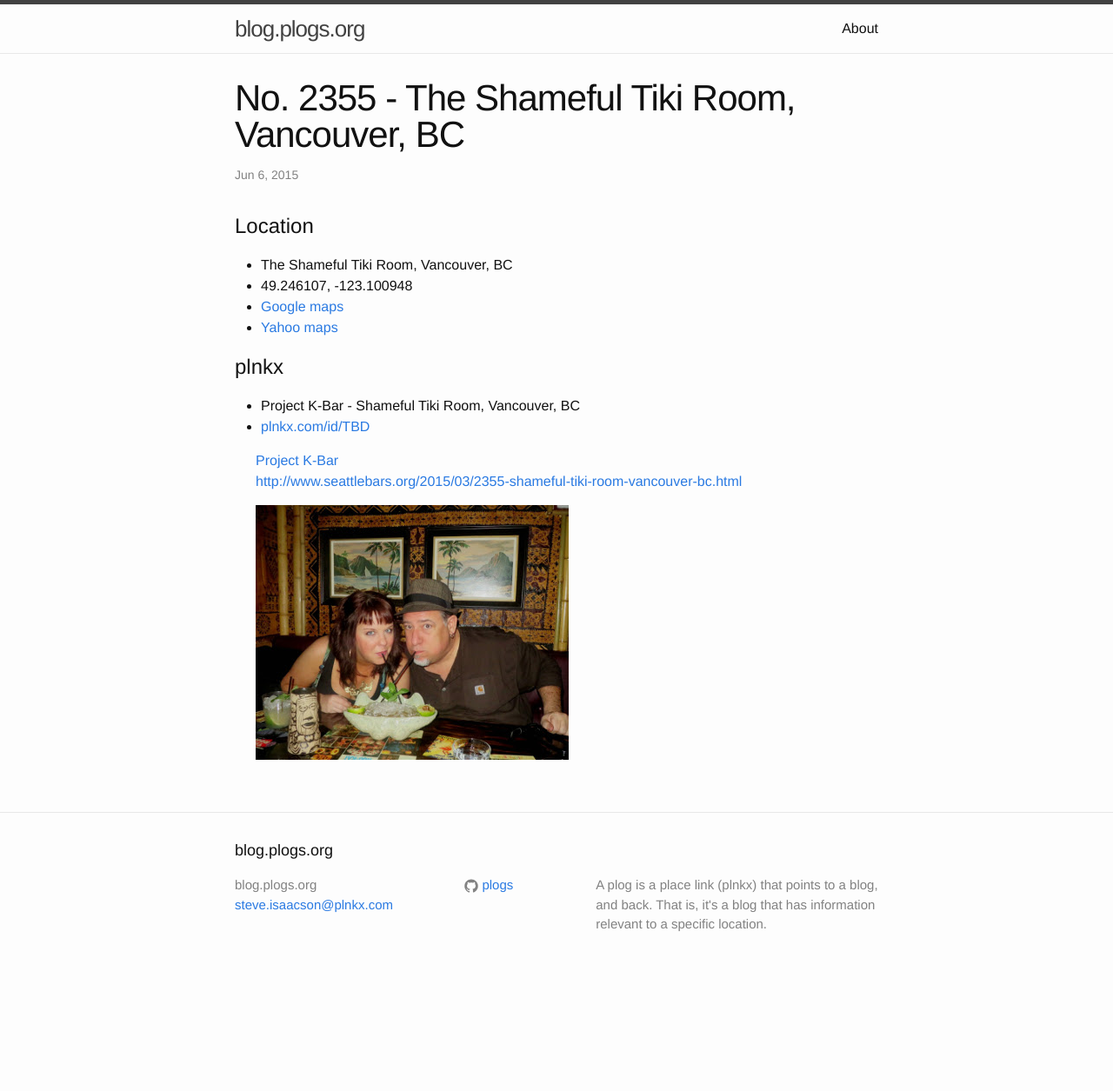
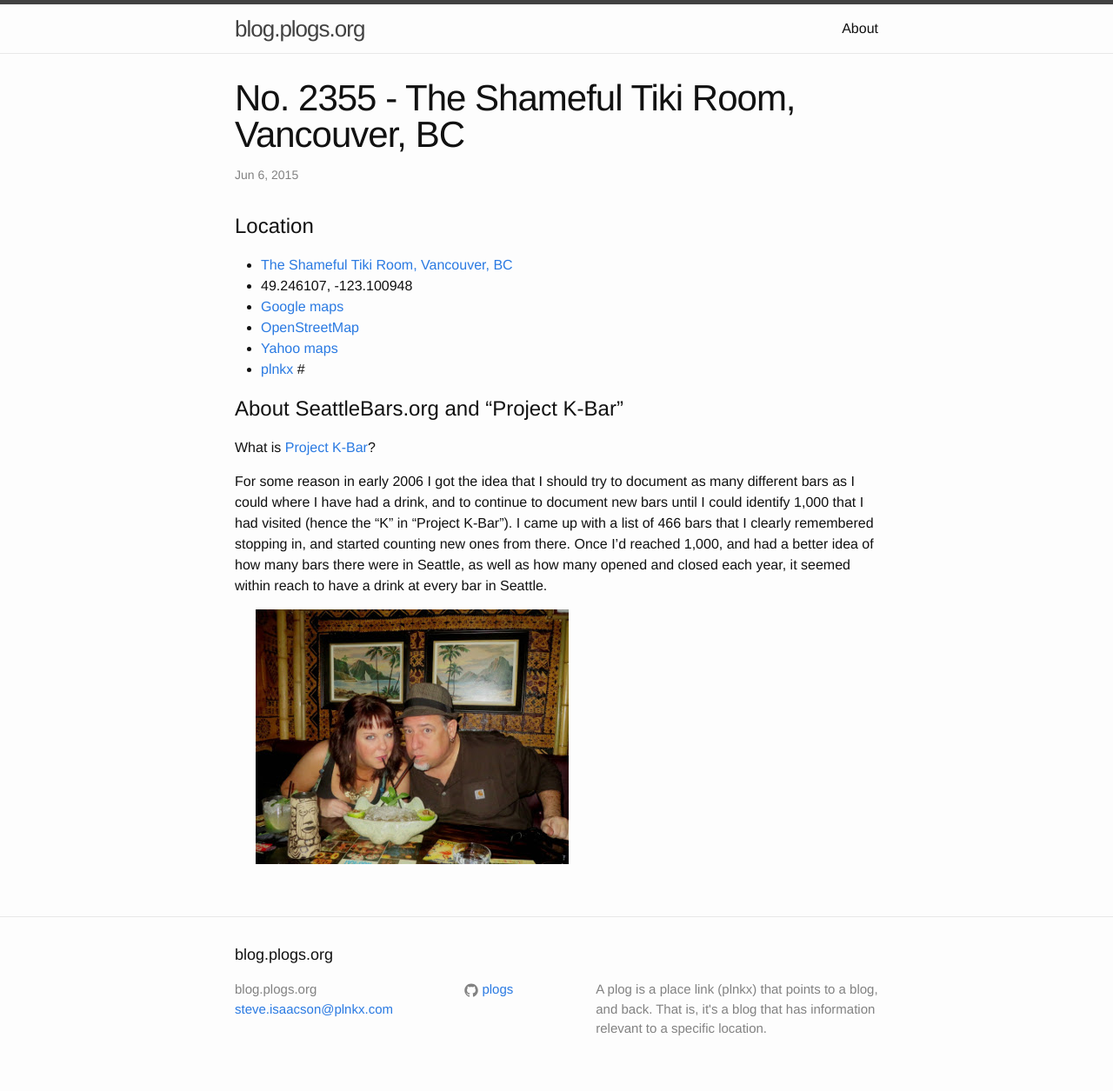
Before and after one commit to plogs/plogs.github.io, a Jekyll site: the page built from _posts/2015-05-16-Project-K-Bar.markdown, in a window 1280 px wide. Shown: the whole page at 87% size. Built offline with Jekyll 4.4.1, drawn with Linux system fonts in a browser that asks for light colours; before the commit the page ends 1135 px from its top, so only the background shows below that.

Commit message:
- incremental checkin.

```diff
--- a/_posts/2015-05-16-Project-K-Bar.markdown
+++ b/_posts/2015-05-16-Project-K-Bar.markdown
@@ -9,29 +9,34 @@ date:  Sat Jun  6 12:33:36 PDT 2015
 # Location
 
 <ul>
-  <li>The Shameful Tiki Room, Vancouver, BC</li>
+  <li>
+    <a href='http://www.seattlebars.org/2015/03/2355-shameful-tiki-room-vancouver-bc.html'>The Shameful Tiki Room, Vancouver, BC</a>
+  </li>
   <li>49.246107, -123.100948</li>
   <li><a href='https://www.google.com/maps/place/The+Shameful+Tiki+Room/@49.246114,-123.100932,17z/data=!3m1!4b1!4m2!3m1!1s0x548673f7b06f59f9:0x943a50982bcb4a56'
       target="_blank">Google maps</a></li>
-  <li><a href='#'
-      target="_blank">Yahoo maps</a></li>
+  <li><a href='https://www.openstreetmap.org/search?query=49.246107%2C%20-123.100948#map=13/49.2461/-123.1009'
+      target="_blank">OpenStreetMap</a></li>
+  <li><a href='https://maps.yahoo.com/place/?lat=49.24611122342966&lon=-123.10094833374023&q=49.246107%2C%20-123.100948&bb=49.25158797%2C-123.10872674%2C49.24064788%2C-123.09319139&addr=4360%20Main%20St%2C%20Vancouver%2C%20BC%20V5V%203P9%2C%20Canada'>Yahoo maps</a></li>
+  <li><a href='http://link2.plnkx.com/id/1ad0c911bb6486e2eb93062bc3e37e262b82c3'>plnkx</a> #</li>
 </ul>
 
 
-# plnkx
+# About SeattleBars.org and "Project K-Bar"
 
-<ul>
-  <li>Project K-Bar - Shameful Tiki Room, Vancouver, BC </li>
-  <li><a href='https://maps.yahoo.com/place/?lat=49.24611122342966&lon=-123.10094833374023&q=49.246107%2C%20-123.100948&bb=49.25158797%2C-123.10872674%2C49.24064788%2C-123.09319139&addr=4360%20Main%20St%2C%20Vancouver%2C%20BC%20V5V%203P9%2C%20Canada'>plnkx.com/id/TBD</a></li>
-</ul>
+What is <a href='http://www.seattlebars.org/'>Project K-Bar</a>?
 
+For some reason in early 2006 I got the idea that I should try to
+document as many different bars as I could where I have had a drink,
+and to continue to document new bars until I could identify 1,000
+that I had visited (hence the "K" in "Project K-Bar"). I came up with
+a list of 466 bars that I clearly remembered stopping in, and started
+counting new ones from there. Once I'd reached 1,000, and had a
+better idea of how many bars there were in Seattle, as well as how
+many opened and closed each year, it seemed within reach to have a
+drink at every bar in Seattle.
 
 <div style='margin-left: 1.5em;'>
-
-<p>
-<a href='http://www.seattlebars.org/'>Project K-Bar</a> <br />
-<a href='http://www.seattlebars.org/2015/03/2355-shameful-tiki-room-vancouver-bc.html'>http://www.seattlebars.org/2015/03/2355-shameful-tiki-room-vancouver-bc.html</a>
-</p>
 
 <a href='http://www.seattlebars.org/2015/03/2355-shameful-tiki-room-vancouver-bc.html'><img src='/images/shamefultiki-vancouver-201301202-271_sm.jpg' /></a>
 
```
Also changed, not shown: _posts/2015-05-16-Two-Ways-to-Get-Up-the-Eiffel-Tower.markdown (+11 -8 lines), _posts/2015-05-16-Two-realestategals-example.markdown (+3 -13 lines), Gemfile.lock, 2 other files.
